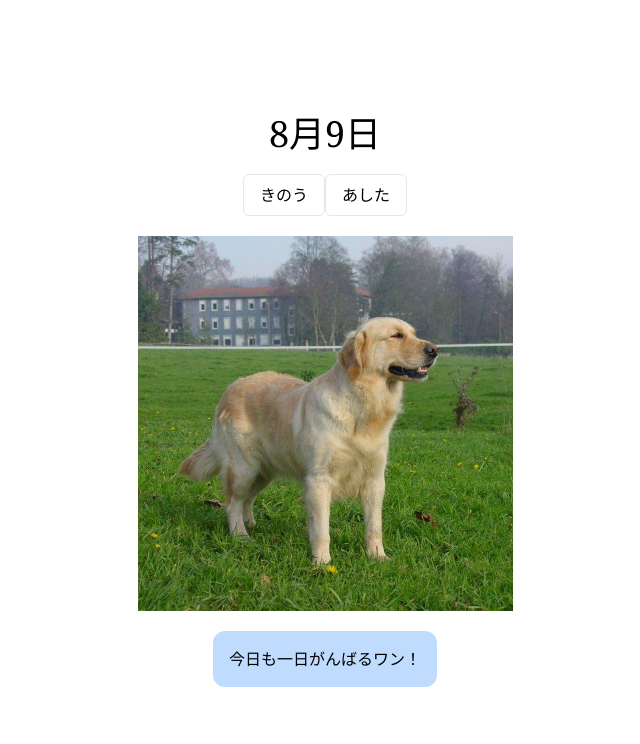
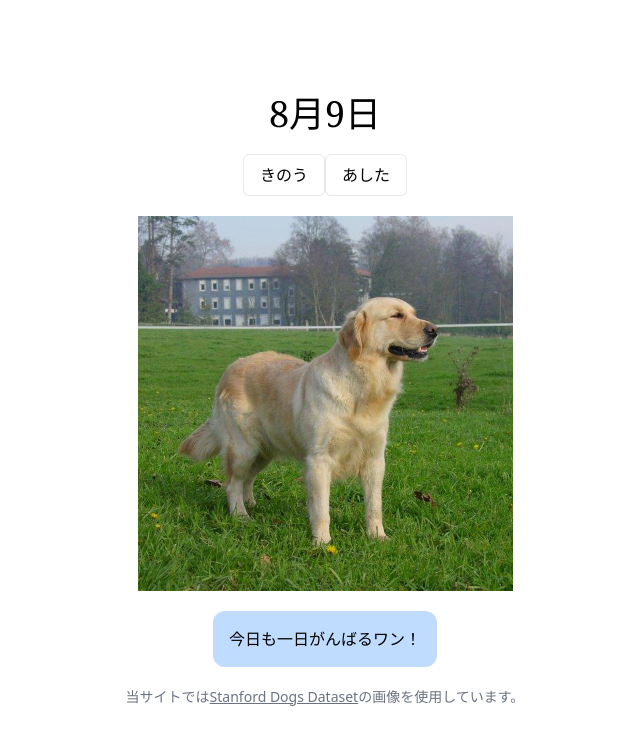
Before and after one commit to inoway46/dog-calendar, a Next.js app: page / in a window 1280 px wide. Shown: the top 744 px of the page, without its empty margins (315-955 px from the left). Built offline with nearby package versions, Linux system fonts and the light colour scheme.

Commit message:
データセットの注意書きを追記

```diff
--- a/pages/index.tsx
+++ b/pages/index.tsx
@@ -75,6 +75,13 @@ export default function Home() {
       <div className="p-4 rounded-xl bg-blue-200">
         <p className="font-rounded">{encourageMessage}</p>
       </div>
+      <div className="flex items-center space-x-2 text-gray-500 text-sm">
+        当サイトでは
+        <a href="http://vision.stanford.edu/aditya86/ImageNetDogs/" className="text-gray-500 underline">
+          Stanford Dogs Dataset
+        </a>
+        の画像を使用しています。
+      </div>
     </div>
   );
 }
```
